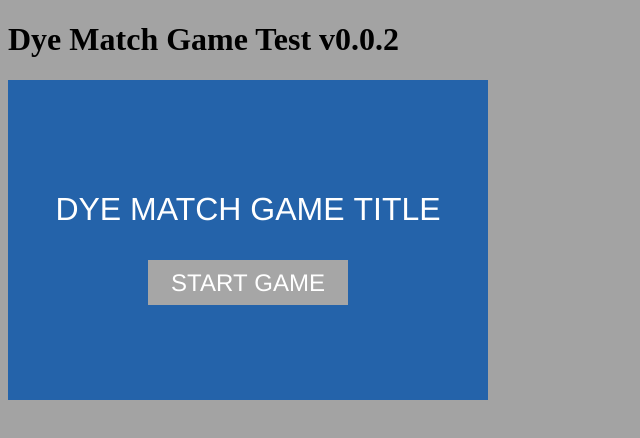
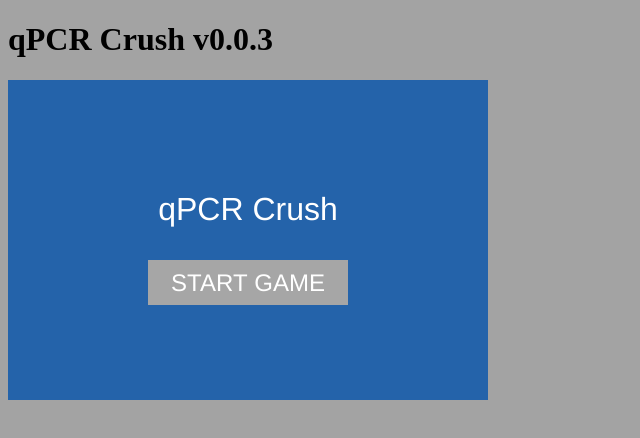
Before and after one commit to mattlean/adam-engine, a website: page src/index.html in a window 1280 px wide. Shown: the whole page, without its empty margins (0-640 px from the left). Drawn offline with Linux system fonts and the light colour scheme; no server answers.

Commit message:
Edited game name

```diff
--- a/src/index.html
+++ b/src/index.html
@@ -11,11 +11,11 @@
 	<meta charset="utf-8">
 	<meta http-equiv="X-UA-Compatible" content="IE=edge">
     <meta name="viewport" content="width=device-width, initial-scale=1">
-	<title>Dye Match Game Test [Dev Build]</title>
+	<title>qPCR Crush Test [Dev Build]</title>
 	<link href="style.css" rel="stylesheet">
 </head>
 <body>
-	<h1>Dye Match Game Test v0.0.2</h1>
+	<h1>qPCR Crush v0.0.3</h1>
 	<canvas id="canvas" width="480" height="320">
 		Please use a modern browser with JavaScript enabled to play the game!
 		Canvas is not supported on your current browser.
--- a/src/script.js
+++ b/src/script.js
@@ -124,6 +124,7 @@
 	const FONTCOLOR = '#fff';
 	const STARTTIME = 3600; //3600 = 60 seconds
 	const MAXGRAPHFILL = 290;
+	const GAMETITLE = 'qPCR Crush';
 
 	var slideTime = cellSize / SPEED;
 
@@ -241,7 +242,7 @@
 
 		ctx.textAlign = 'center';
 		ctx.font = '2em Helvetica';
-		var txtTitle = 'DYE MATCH GAME TITLE';
+		var txtTitle = GAMETITLE;
 		ctx.fillText(txtTitle, canvasWidth / 2, (canvasHeight / 2) - 20);
 
 		drawBtn((canvasWidth / 2) - 100, (canvasHeight / 2) + 20, 200, 45, '#a6a6a6', 'START GAME', '1.5em Helvetica', '#fff', 8);
```
